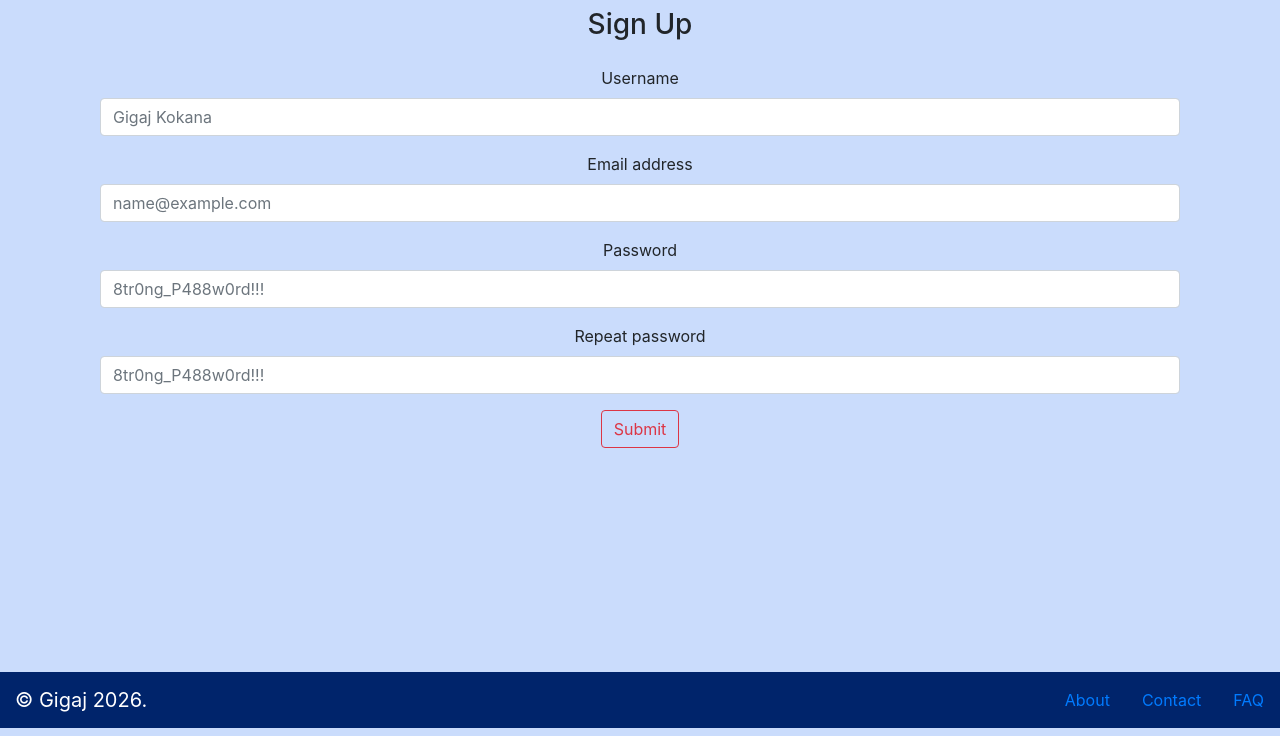
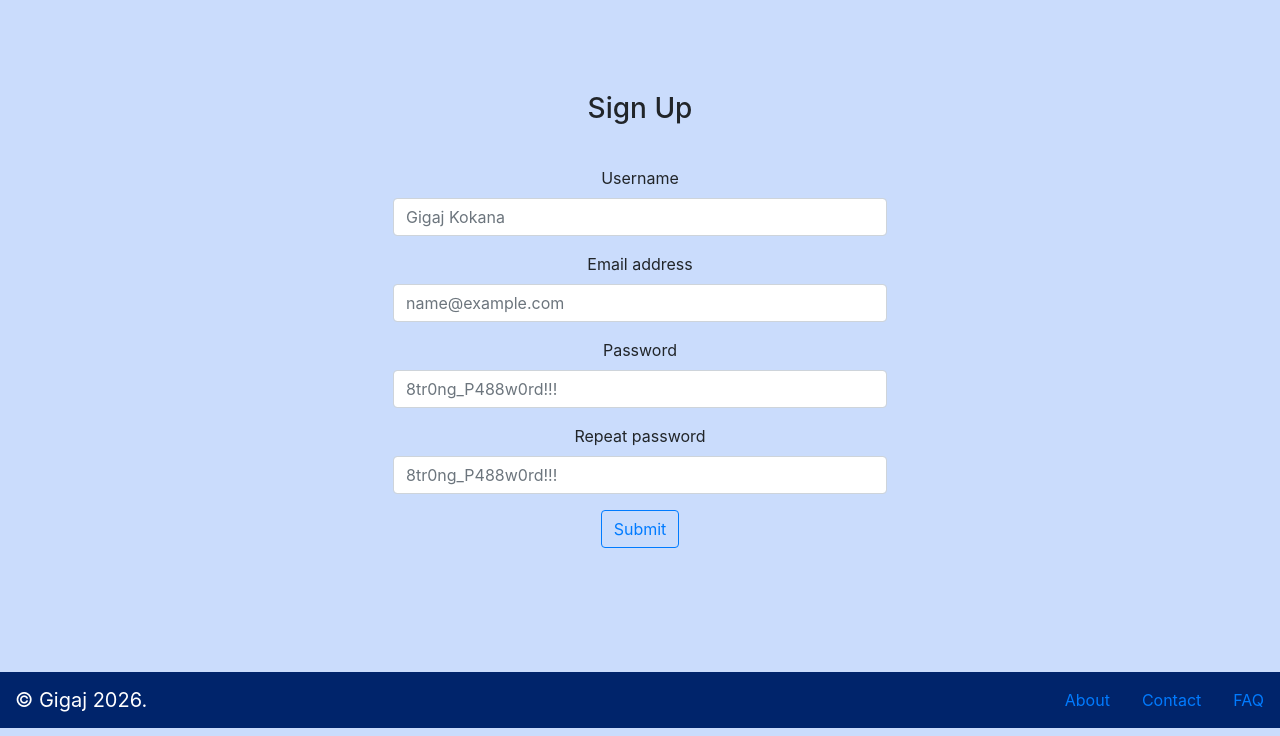
Before and after one commit to Neno979/Portfolio-Tracker, a Flask app: page /sign-up in a window 1280 px wide. Shown: the part 64-800 px from the top of the page. Run offline with Flask 2, Linux system fonts and the light colour scheme; some libraries are stand-ins or nearby versions.

Commit message:
finished form design and added v. and h. aligning

```diff
--- a/templates/base.html
+++ b/templates/base.html
@@ -17,7 +17,7 @@
     </div>
 
 
-    <main class="flex-grow-1">
+    <main class="flex-grow-1 {% block main_classes %}{% endblock main_classes %}">
         <div class="container text-center">
             <h3>{% block tname%}{% endblock tname%}</h3>
             <table class="table table-striped table-bordered">
--- a/templates/signup.html
+++ b/templates/signup.html
@@ -12,13 +12,13 @@
 
 {% endblock table %}
 
+{% block main_classes %}d-flex align-items-center{% endblock main_classes %}
+
 {% block form %}
-
-<form>
     <div class="container ">
-
-        <div class="bg-primary">
-            <form method="post" class=" col-md-6 mt-4">
+        <div class="bg-primary d-flex justify-content-center p-3">
+            <div class="col-md-6">
+                <form method="post">
                     <div class="form-group ">
                         <label for="Nam1" >Username</label>
                         <input type="text" class="form-control" id="Nam1" placeholder="Gigaj Kokana">
@@ -35,13 +35,12 @@
                         <label for="Sur1">Repeat password</label>
                         <input type="text" class="form-control" id="Sur1" placeholder="8tr0ng_P488w0rd!!!">
                     </div>
-
                     <div class="form-group">
-                    <button class="btn btn-outline-danger " type="submit">Submit</button>
+                        <button class="btn btn-outline-primary " type="submit">Submit</button>
                     </div>
                 </form>
             </div>
+
         </div>
-</form>
-
+    </div>
 {% endblock form %}
```
Lines whose indentation alone changed are shown as unchanged.
